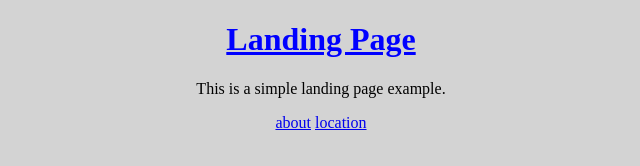
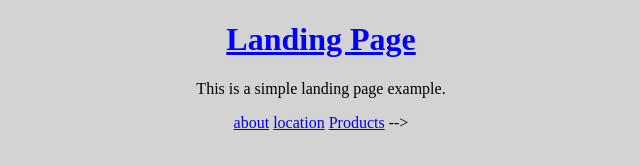
Before and after one commit to noah-ninsiima/hsot-grp4-colab, a plain HTML site: page index.html in a window 1280 px wide. Shown: the full height of the page, 319-959 px from the left. Drawn offline with Linux system fonts and the light colour scheme.

Commit message:
update index

```diff
--- a/index.html
+++ b/index.html
@@ -11,7 +11,7 @@
     <p>This is a simple landing page example.</p>
     <a href="about.html">about</a>
     <a href="location.html">location</a>
-    <!-- <a href="Products.html">Products</a> -->
+    <a href="products.html">Products</a> -->
 
 
 </body>
```
